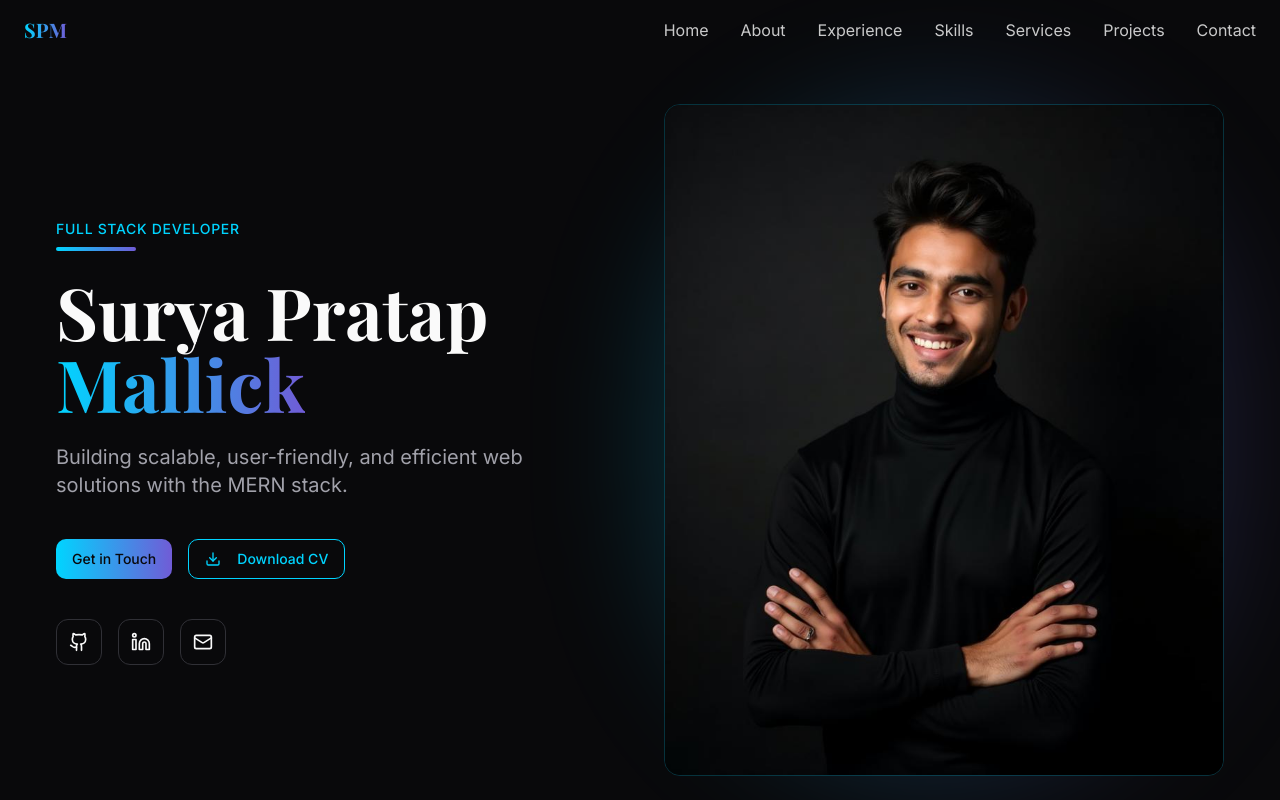
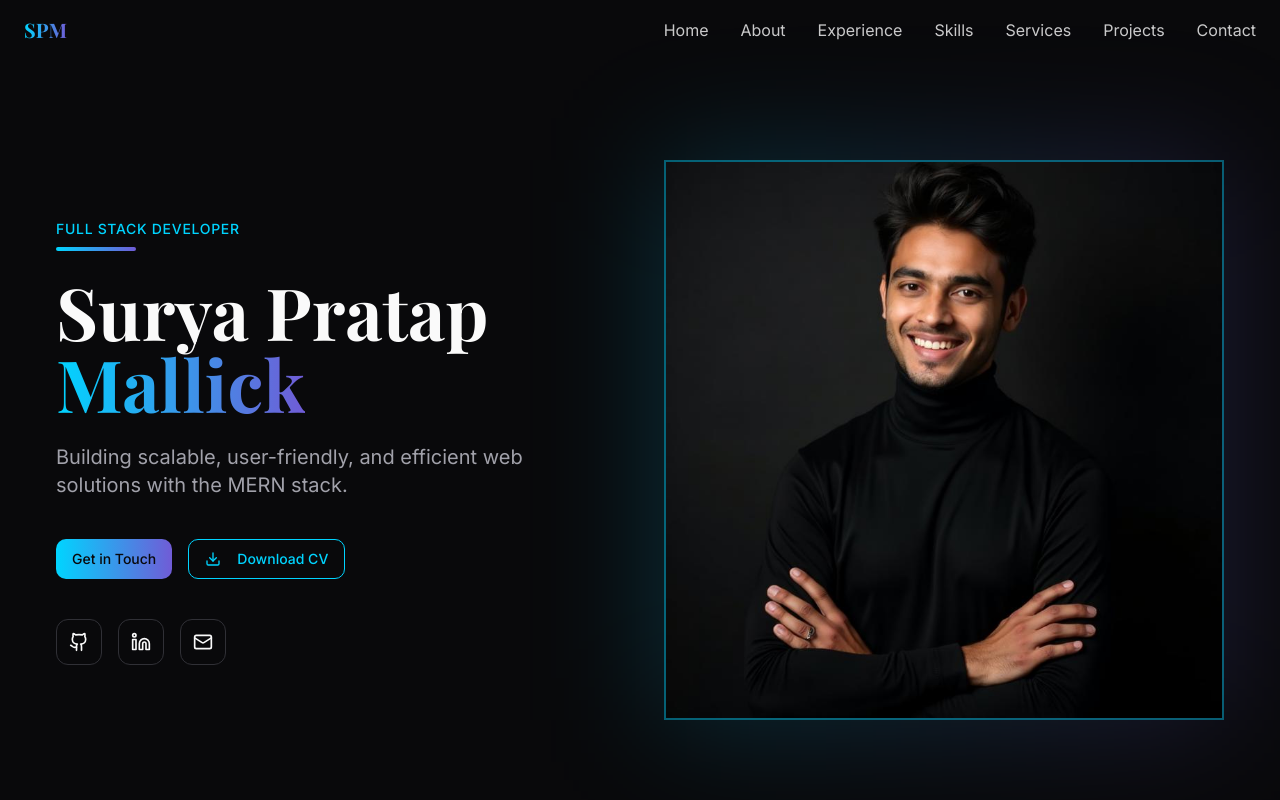
Before and after one commit to suryapratap14/suryapratap-portfolio, a React (Vite) app: page / in a window 1280 px wide. Shown: the top 800 px of the page. Built offline with nearby package versions, Linux system fonts and the light colour scheme; the HTML template or start-up script is replaced by a standard one.

Commit message:
Add profile picture to hero section

```diff
--- a/src/components/Hero.tsx
+++ b/src/components/Hero.tsx
@@ -69,12 +69,12 @@ const Hero = () => {
         </div>
 
         <div className="relative animate-slide-in-right">
-          <div className="absolute inset-0 bg-gradient-to-r from-primary/20 to-secondary/20 blur-3xl rounded-full" />
-          <div className="relative rounded-2xl overflow-hidden border border-primary/20">
+          <div className="absolute inset-0 bg-gradient-to-r from-primary/20 to-secondary/20 blur-3xl" />
+          <div className="relative aspect-square overflow-hidden border-2 border-primary/40">
             <img
               src={profileImage}
               alt="Surya Pratap Mallick"
-              className="w-full h-auto object-cover"
+              className="w-full h-full object-cover"
             />
           </div>
         </div>
```
